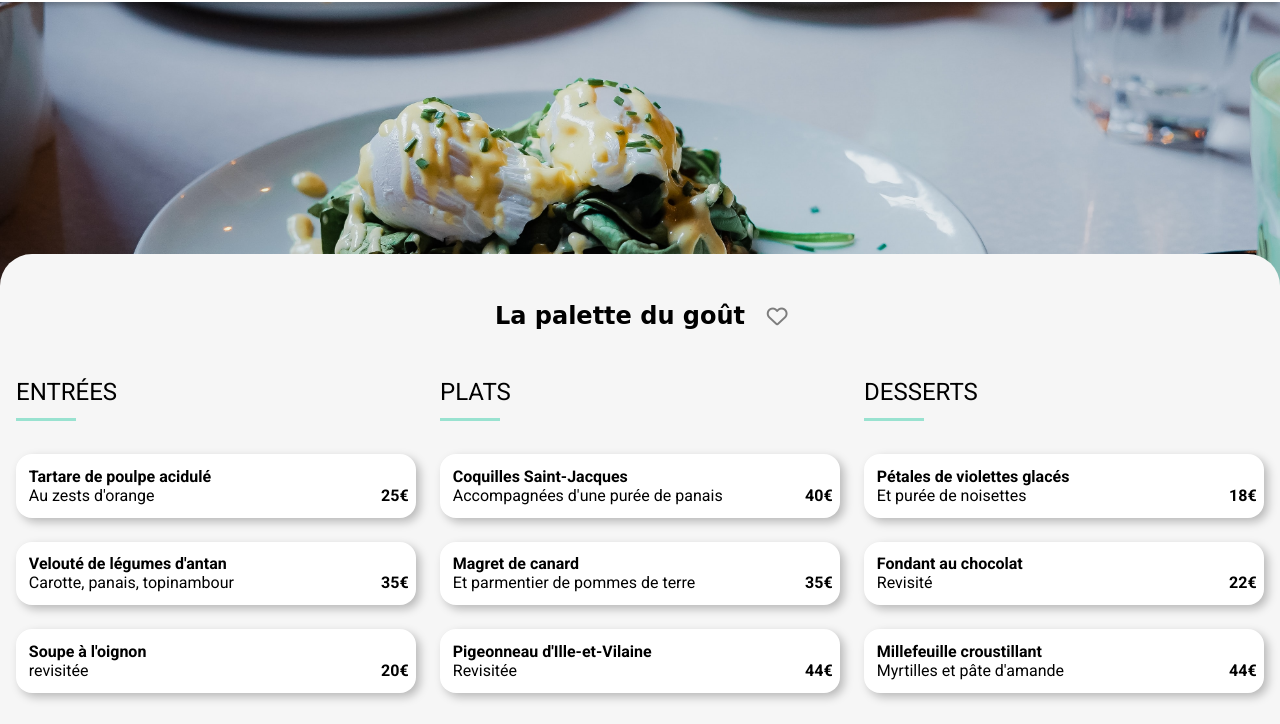
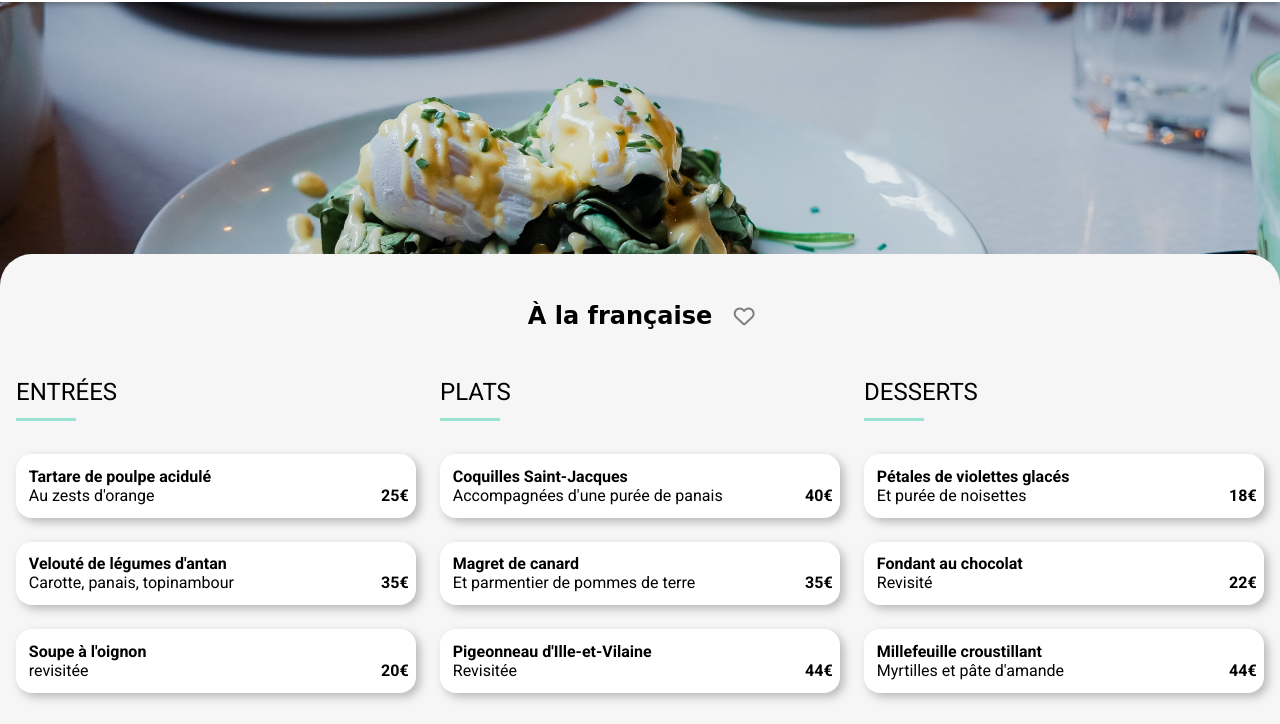
Before and after one commit to audrey-garlopeau/Projet3-Openclassrooms, a website: page html/a-la-francaise.html in a window 1280 px wide. Shown: the part 76-800 px from the top of the page. Drawn offline with Linux system fonts and the light colour scheme; a web font is replaced by a local one.

Commit message:
change h1

```diff
--- a/html/a-la-francaise.html
+++ b/html/a-la-francaise.html
@@ -40,7 +40,7 @@
     <!-- TITLE -->
     <section class="menu__main">
         <div class="menu__main-title">
-            <h1 class="menu__title">La palette du goût</h1>
+            <h1 class="menu__title">À la française</h1>
             <div class="heart__like">
                 <i class="heart__like--empty fa-regular fa-heart"></i>
                 <i class="heart__like--fill fa-solid fa-heart"></i>
```
